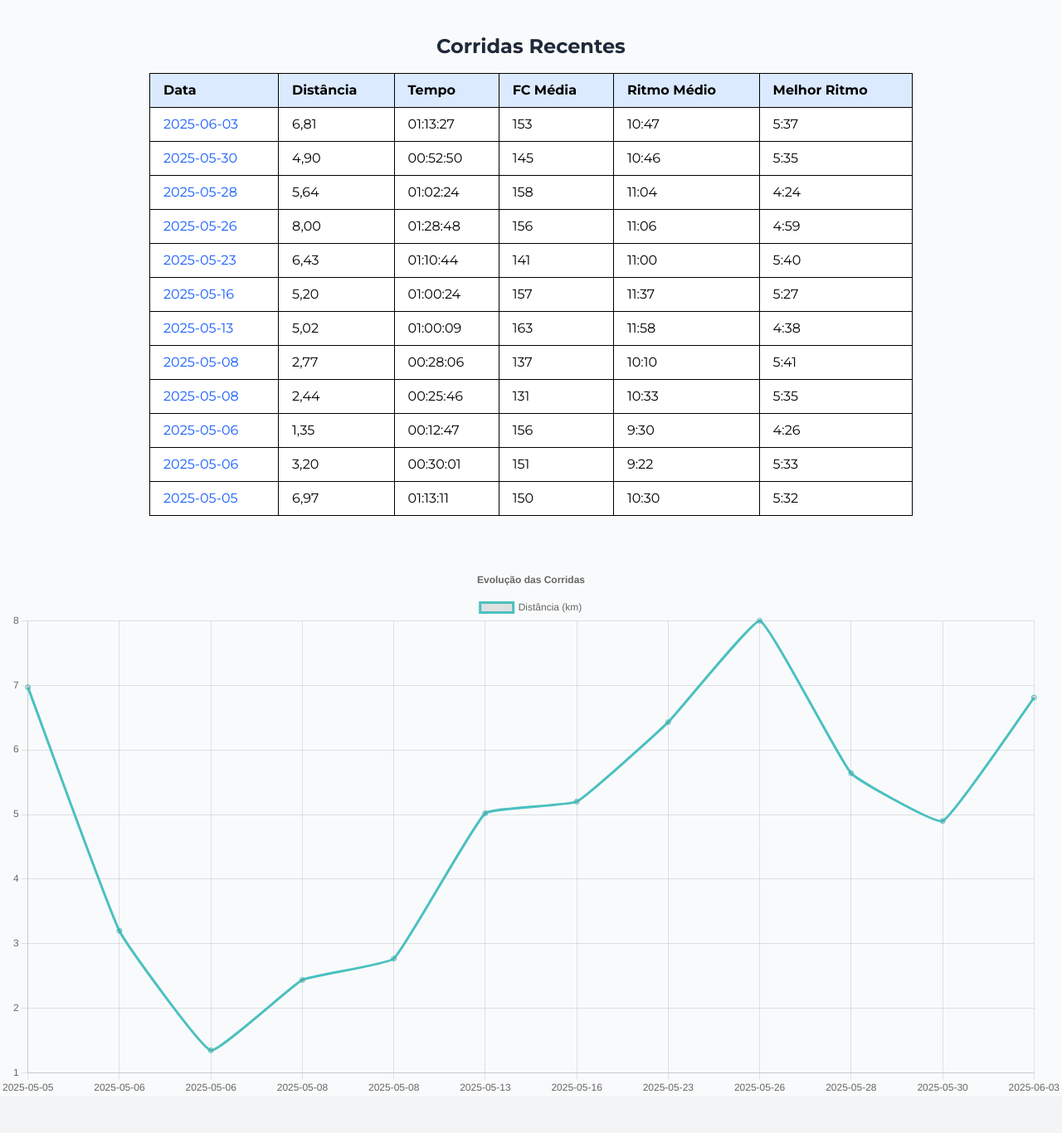
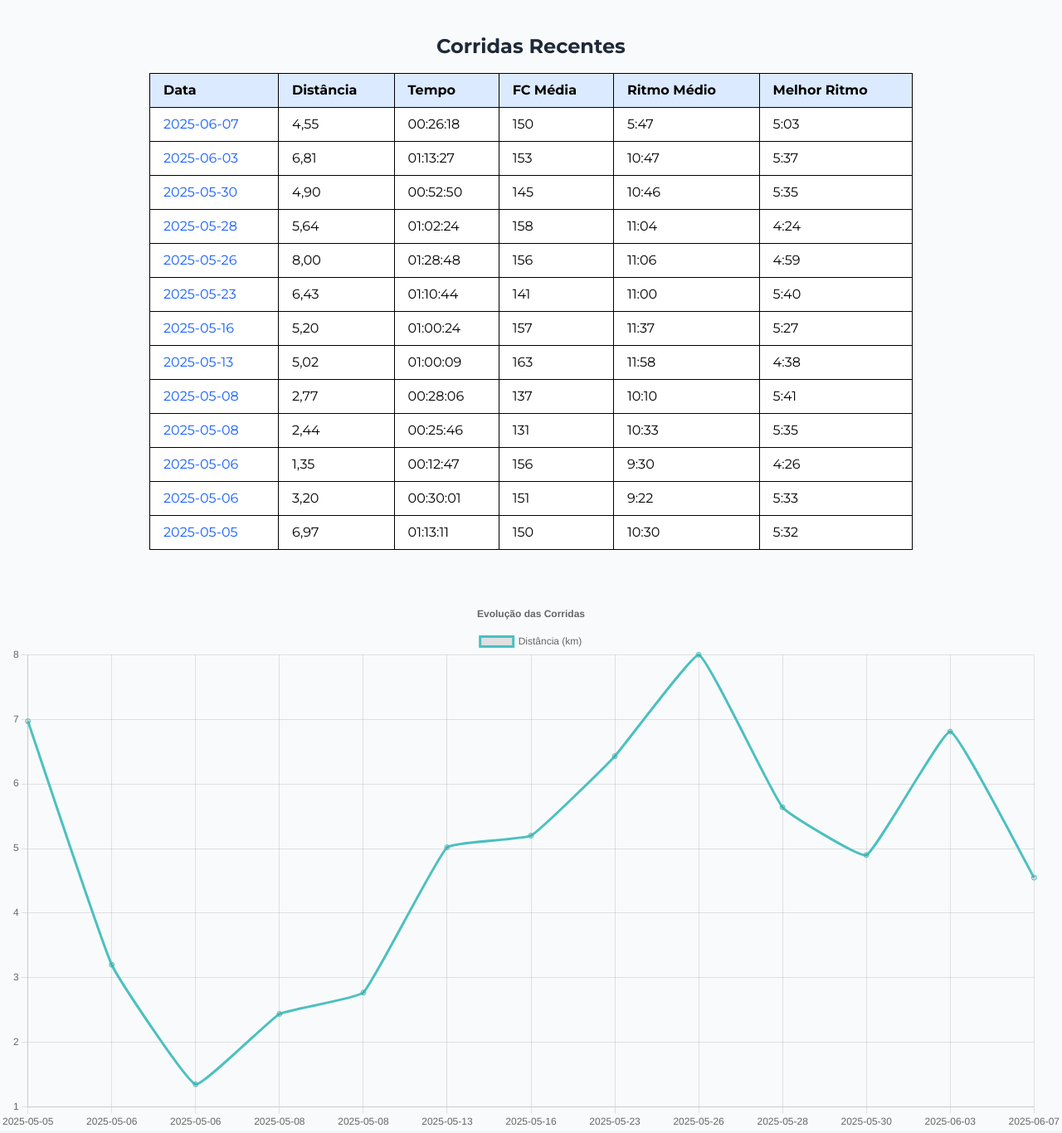
Before and after one commit to PdroDoc/Running, a plain HTML site: page index.html in a window 1280 px wide. Shown: the part 1140-2506 px from the top of the page at 83% size. Drawn offline with nearby package versions, Linux system fonts and the light colour scheme.

Commit message:
Add files via upload

```diff
--- a/index.html
+++ b/index.html
@@ -131,6 +131,17 @@
         </tr>
       </thead>
       <tbody>
+
+        <tr class="bg-white hover:bg-gray-50">
+            <td class="border px-4 py-2">
+                <a href="blog_posts/2025-06-07-corrida.html" class="text-blue-600 hover:underline">2025-06-07</a>
+            </td>
+            <td class="border px-4 py-2">4,55</td>
+            <td class="border px-4 py-2">00:26:18</td>
+            <td class="border px-4 py-2">150</td>
+            <td class="border px-4 py-2">5:47</td>
+            <td class="border px-4 py-2">5:03</td>
+        </tr>
 
         <tr class="bg-white hover:bg-gray-50">
             <td class="border px-4 py-2">
@@ -276,10 +287,10 @@ const ctx = document.getElementById('chartDist').getContext('2d');
 new Chart(ctx, {
     type: 'line',
     data: {
-        labels: ['2025-05-05', '2025-05-06', '2025-05-06', '2025-05-08', '2025-05-08', '2025-05-13', '2025-05-16', '2025-05-23', '2025-05-26', '2025-05-28', '2025-05-30', '2025-06-03'],
+        labels: ['2025-05-05', '2025-05-06', '2025-05-06', '2025-05-08', '2025-05-08', '2025-05-13', '2025-05-16', '2025-05-23', '2025-05-26', '2025-05-28', '2025-05-30', '2025-06-03', '2025-06-07'],
         datasets: [{
             label: 'Distância (km)',
-            data: [6.97, 3.2, 1.35, 2.44, 2.77, 5.02, 5.2, 6.43, 8.0, 5.64, 4.9, 6.81],
+            data: [6.97, 3.2, 1.35, 2.44, 2.77, 5.02, 5.2, 6.43, 8.0, 5.64, 4.9, 6.81, 4.55],
             fill: false,
             borderColor: 'rgb(75, 192, 192)',
             tension: 0.1
```
